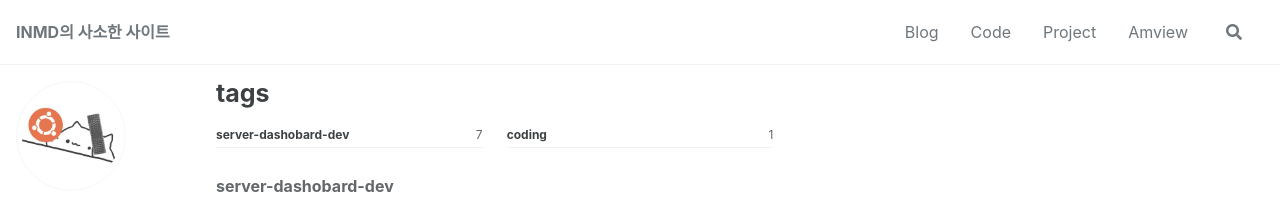
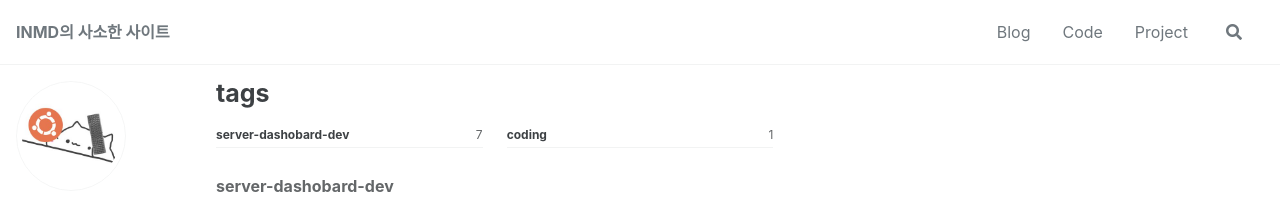
Before and after one commit to INMD1/blog-site, a Jekyll site: the page built from _pages/coding.md, in a window 1280 px wide and 900 px high. Shown: the top 202 px of the window. Built offline with Jekyll 4.4.1, drawn with Linux system fonts in a browser that asks for light colours; cached includes are drawn as plain includes.

Commit message:
asda2QE1

```diff
--- a/_data/navigation.yml
+++ b/_data/navigation.yml
@@ -8,6 +8,3 @@ main:
 
    - title: "Project"
      url:  categories/project/
-
-   - title: "Amview"
-     url:  https://amview.powerinmd.com
```
